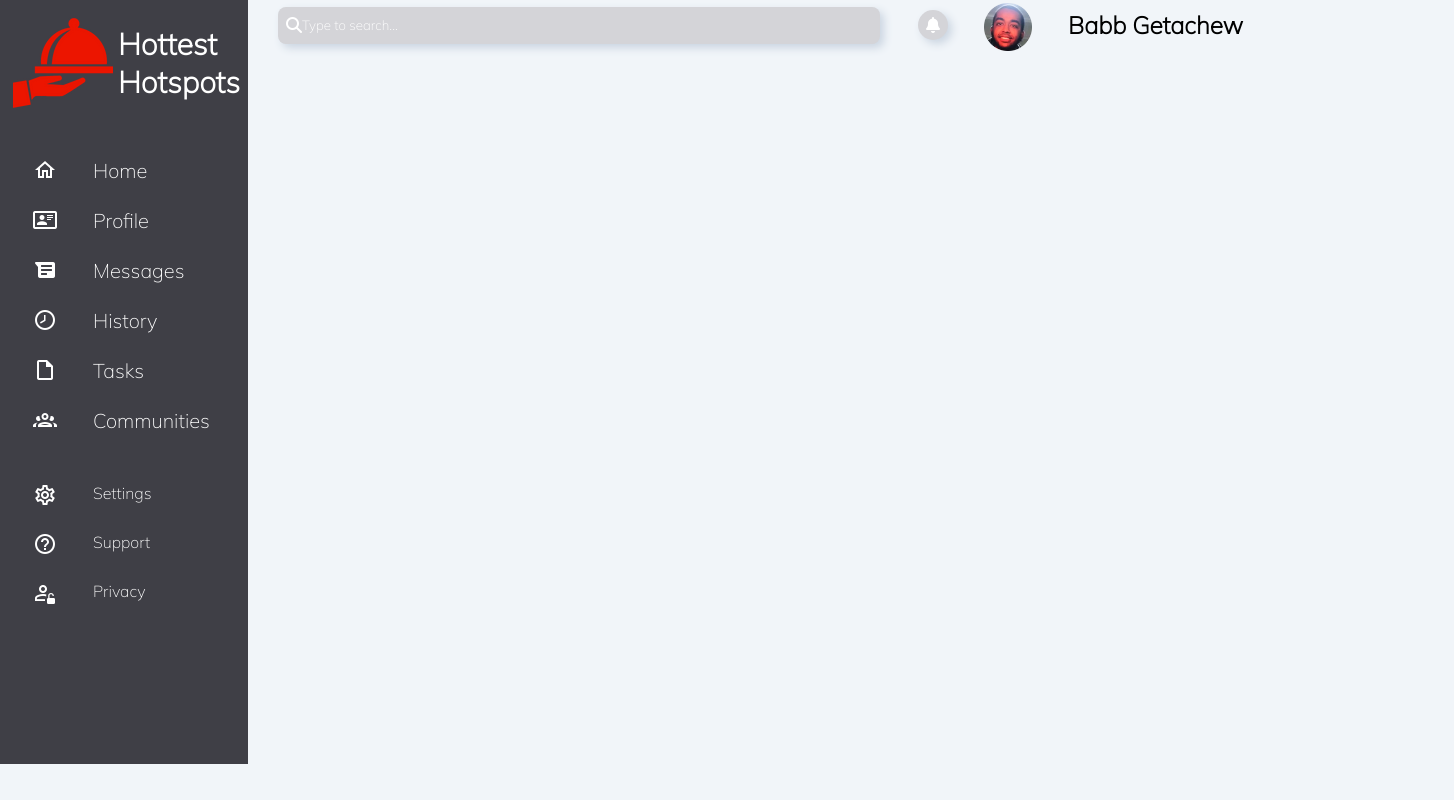
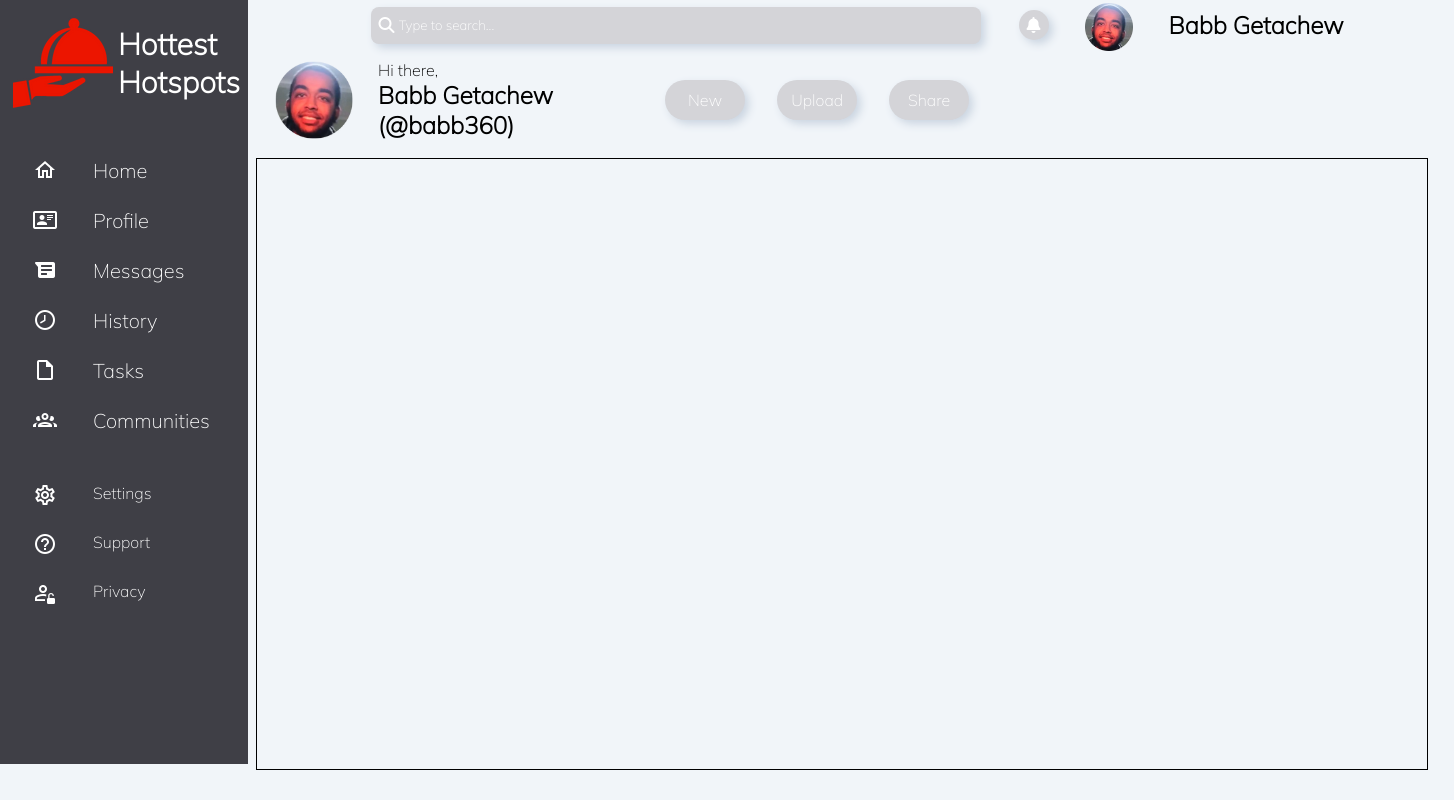
Before and after one commit to Babb2000/Project-Admin-Dashboard, a plain HTML site: page index.html in a window 1280 px wide. Shown: the whole page, 1454 px wide, since content can reach past the window. Drawn offline with Linux system fonts and the light colour scheme.

Commit message:
adding hotspot section

```diff
--- a/index.html
+++ b/index.html
@@ -31,6 +31,7 @@
                 <img src="Side-Bar Images/account-lock-open-outline.png" alt="privacy button"><a href="home">Privacy</a>
             </ul>
         </div>
+        <div class="mainContainer">
             <div class="searchFlex">
                 <div class="Wrapper">
                     <div class="fa-solid fa-magnifying-glass"></div>
@@ -40,6 +41,14 @@
                 <div class="margin"><img src="Side-Bar Images/Untitled (60 × 60 px).png" alt="profile pic"></div>
                 <h1 class="noWrap">Babb Getachew</h1>
             </div>
+            <div class="underSearchBar">
+                <img src="Side-Bar Images/Untitled design (2).png" alt="profile picture">
+                <div><p id="p1">Hi there,</p><h2 id="headerC">Babb Getachew (@babb360)</h2></div>
+                <div class="searchButtons"><p>New</p></div>
+                <div class="searchButtons"><p>Upload</p></div>
+                <div class="searchButtons"><p>Share</p></div>
+            </div>
+            <section class="hotSpotSection">
 
 
 
@@ -48,7 +57,8 @@
 
 
 
-
+            </section>
+        </div>
     </div>
 <script src="script.js"></script>
 </body>
--- a/style.css
+++ b/style.css
@@ -31,8 +31,8 @@ body{
 
 .mainSection-container{
     background-color: #f1f5f9;
-    height: 100vh;
-    width: 100vw;
+    height: 784px;
+    width: 938px;
 }
 
 .header-flex{
@@ -102,7 +102,7 @@ input[type=search]{
     outline: none;
     background-color: #d4d4d8;
     color: black;
-
+    padding: 4px;
 }
 
 ::placeholder{
@@ -118,6 +118,10 @@ input[type=search]{
     justify-content: center;
     align-items: center;
     box-shadow: 0.25rem 0.25rem 0.5rem #cbd5e1;
+}
+
+.circle:hover{
+    background-color: var(--main-sideBar-color);;
 }
 
 .searchFlex{
@@ -139,5 +143,58 @@ input[type=search]{
     font-weight: bold;
     font-size: 24px;
     white-space: nowrap;
+}
+
+.noWrap:hover{
+    text-decoration: underline;
+    text-decoration-color: var(--main-sideBar-color);
+}
+
+#headerC:hover{
+    text-decoration: underline;
+    text-decoration-color: var(--main-sideBar-color);
+}
+.underSearchBar{
+    width: 100%;
+    height: 100px;
+    /*border: 1px solid black;*/
+    margin-left: 18px;
+
+    display: grid;
+    grid-template-columns: 100px 275px 100px 100px 100px;
+    column-gap: 12px;
+    align-items: center;
+
 
 }
+
+#p1{
+    color: black;
+}
+
+#headerC{
+    color: black;
+    font-weight: 900;
+}
+
+.searchButtons{
+    display: flex;
+    justify-content: center;
+    align-items: center;
+    width: 80px;
+    height: 40px;
+    border-radius: 20px;
+    background-color: #d4d4d8;;
+    box-shadow: 0.25rem 0.25rem 0.5rem #cbd5e1;
+}
+
+.searchButtons:hover{
+    background-color: var(--main-sideBar-color);
+}
+
+.hotSpotSection{
+    border: 1px solid black;
+    height: 610px;
+    width: 1170px;
+    margin: 0.5rem;
+}
```
Also changed, not shown: Side-Bar Images/Untitled design (2).png (added), 1 other file. Lines whose indentation alone changed are shown as unchanged.
